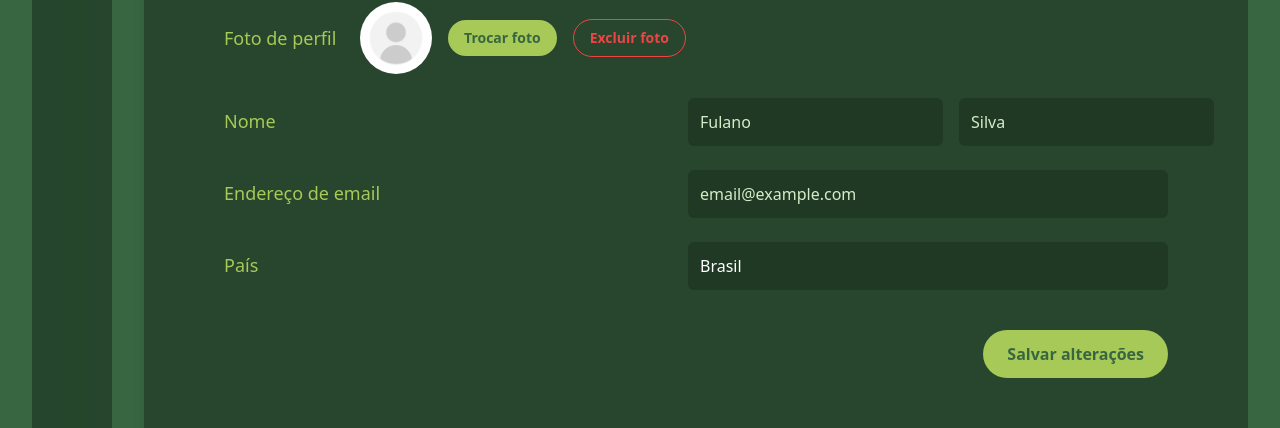
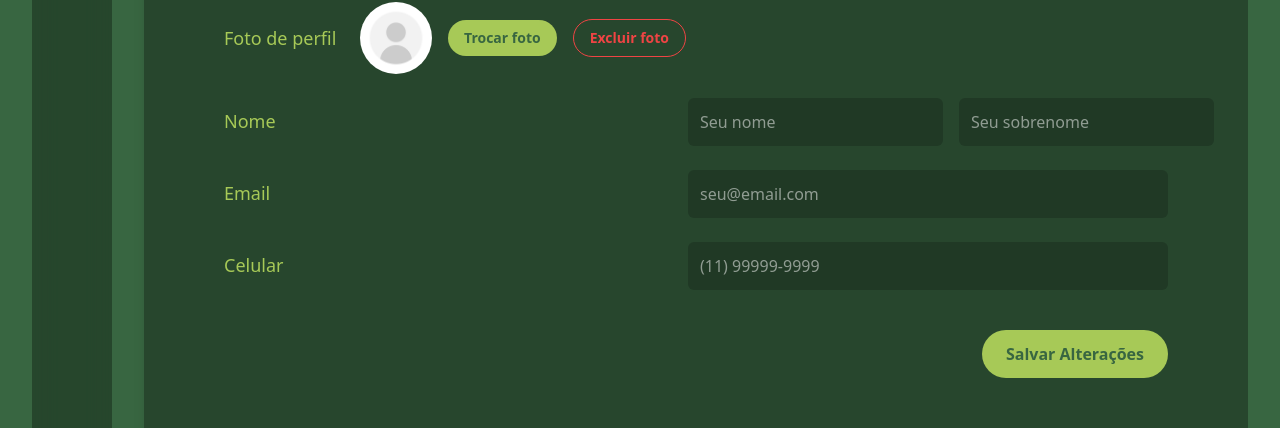
Before and after one commit to standbytheboy/gardenme, a React (Vite) app in the folder frontend/: page /perfil in a window 1280 px wide. Shown: the part 278-706 px from the top of the page. Built offline with nearby package versions, Linux system fonts and the light colour scheme; some icons are missing.

Commit message:
finishing crud about user

```diff
--- a/frontend/src/components/UserData.tsx
+++ b/frontend/src/components/UserData.tsx
@@ -2,25 +2,26 @@ import { useState, useRef, useEffect } from "react";
 import userProfilePic from "../assets/profile-picture-placeholder.jpg";
 import { getProfilePictureUrl } from "../utils/authUtils";
 
-
 const UserData = () => {
     const fileInputRef = useRef<HTMLInputElement>(null);
-    // Estados para os dados do usuário
     const [profilePic, setProfilePic] = useState<string | null>(getProfilePictureUrl() || userProfilePic);
     const [firstName, setFirstName] = useState("");
     const [lastName, setLastName] = useState("");
     const [email, setEmail] = useState("");
-    const [country, setCountry] = useState("Brasil");
+    const [celular, setCelular] = useState("");
     const [isAdmin, setIsAdmin] = useState(false);
+
+    // Estados para feedback
+    const [message, setMessage] = useState("");
+    const [isError, setIsError] = useState(false);
+    const [loading, setLoading] = useState(false);
 
     // Função para lidar com a troca de foto (upload)
     const handleTrocarFoto = () => {
         fileInputRef.current?.click();
     };
 
-    const handleFileChange = async (
-        event: React.ChangeEvent<HTMLInputElement>
-    ) => {
+    const handleFileChange = async (event: React.ChangeEvent<HTMLInputElement>) => {
         const file = event.target.files?.[0];
         if (!file) return;
 
@@ -38,23 +39,16 @@ const UserData = () => {
         try {
             const response = await fetch(`/api/usuarios/${idDoUsuario}/foto`, {
                 method: "POST",
-            headers: {
-            Authorization: `Bearer ${tokenDeAutenticacao}`,
-            },
+                headers: { Authorization: `Bearer ${tokenDeAutenticacao}` },
                 body: formData,
             });
-
             const data = await response.json();
-
             if (response.ok) {
                 alert("Foto de perfil atualizada com sucesso!");
-            // Salva apenas o caminho do arquivo no localStorage
                 localStorage.setItem("userProfilePic", data.caminho);
-            setProfilePic(getProfilePictureUrl()); // Usa a função utilitária para pegar a URL com timestamp
+                setProfilePic(getProfilePictureUrl());
             } else {
-            alert(
-            "Erro ao trocar a foto: " + (data.mensagem || "Erro desconhecido.")
-            );
+                alert("Erro ao trocar a foto: " + (data.mensagem || "Erro desconhecido."));
             }
         } catch (error) {
             console.error("Erro na requisição de upload:", error);
@@ -63,9 +57,7 @@ const UserData = () => {
     };
 
     const handleExcluirFoto = async () => {
-        if (!window.confirm("Deseja realmente excluir a foto de perfil?")) {
-        return;
-        }
+        if (!window.confirm("Deseja realmente excluir a foto de perfil?")) return;
 
         const idDoUsuario = localStorage.getItem("userId");
         const tokenDeAutenticacao = localStorage.getItem("userToken");
@@ -83,17 +75,13 @@ const UserData = () => {
                     Authorization: `Bearer ${tokenDeAutenticacao}`,
                 },
             });
-
             const data = await response.json();
-
             if (response.ok) {
                 alert("Foto excluída!");
                 localStorage.removeItem("userProfilePic");
-            setProfilePic(null); // Limpa a foto de perfil no estado
+                setProfilePic(null);
             } else {
-            alert(
-            "Erro ao excluir a foto: " + (data.mensagem || "Erro desconhecido.")
-            );
+                alert("Erro ao excluir a foto: " + (data.mensagem || "Erro desconhecido."));
             }
         } catch (error) {
             console.error("Erro na requisição de exclusão:", error);
@@ -101,69 +89,85 @@ const UserData = () => {
         }
     };
 
-    const handleSalvarAlteracoes = (e: React.FormEvent) => {
+    // Função para salvar as alterações dos dados do usuário
+    const handleSalvarAlteracoes = async (e: React.FormEvent) => {
         e.preventDefault();
-        alert("Funcionalidade Salvar Alterações não implementada.");
+        setMessage("");
+        setIsError(false);
+        setLoading(true);
+
+        const idDoUsuario = localStorage.getItem("userId");
+        const tokenDeAutenticacao = localStorage.getItem("userToken");
+
+        if (!idDoUsuario || !tokenDeAutenticacao) {
+            setMessage("Usuário não autenticado.");
+            setIsError(true);
+            setLoading(false);
+            return;
+        }
+
+        const dadosParaAtualizar = {
+            nome: firstName,
+            sobrenome: lastName,
+            email: email,
+            celular: celular,
         };
 
-    // useEffect para buscar dados do usuário
+        try {
+            const response = await fetch(`/api/usuarios/${idDoUsuario}`, {
+                method: "PUT",
+                headers: {
+                    "Content-Type": "application/json",
+                    Authorization: `Bearer ${tokenDeAutenticacao}`,
+                },
+                body: JSON.stringify(dadosParaAtualizar),
+            });
+
+            const data = await response.json();
+
+            if (response.ok) {
+                setMessage("Dados atualizados com sucesso!");
+                setIsError(false);
+            } else {
+                setMessage(data.mensagem || "Ocorreu um erro ao atualizar os dados.");
+                setIsError(true);
+            }
+        } catch (error) {
+            setMessage("Erro de conexão com o servidor. Tente novamente.");
+            setIsError(true);
+            console.error("Erro ao salvar alterações:", error);
+        } finally {
+            setLoading(false);
+        }
+    };
+
     useEffect(() => {
         const fetchUserData = async () => {
             const idDoUsuario = localStorage.getItem("userId");
             const tokenDeAutenticacao = localStorage.getItem("userToken");
-
-        if (!idDoUsuario || !tokenDeAutenticacao) {
-          console.error("Usuário não autenticado.");
-          return;
-        }
+            if (!idDoUsuario || !tokenDeAutenticacao) return;
 
             try {
                 const response = await fetch(`/api/usuarios/${idDoUsuario}`, {
-            method: "GET",
-            headers: {
-              "Content-Type": "application/json",
-              Authorization: `Bearer ${tokenDeAutenticacao}`,
-            },
+                    headers: { Authorization: `Bearer ${tokenDeAutenticacao}` },
                 });
-
                 if (response.ok) {
                     const userData = await response.json();
-            setFirstName(userData.nome);
-            setLastName(userData.sobrenome);
-            setEmail(userData.email);
+                    setFirstName(userData.nome || "");
+                    setLastName(userData.sobrenome || "");
+                    setEmail(userData.email || "");
+                    setCelular(userData.celular || "");
                     setIsAdmin(userData.is_admin);
-
                     if (userData.caminho_foto_perfil) {
-              localStorage.setItem(
-                "userProfilePic",
-                userData.caminho_foto_perfil
-              );
+                        localStorage.setItem("userProfilePic", userData.caminho_foto_perfil);
                         setProfilePic(getProfilePictureUrl());
                     }
-          } else {
-            console.error("Erro ao buscar dados do usuário:", response.status);
                 }
             } catch (error) {
-          console.error("Erro na requisição de dados do usuário:", error);
+                console.error("Erro ao buscar dados do usuário:", error);
             }
         };
-
         fetchUserData();
-    }, []);
-
-    // useEffect para atualizar a foto sempre que voltar para a página ou quando localStorage mudar
-    useEffect(() => {
-      const updatePhoto = () => {
-        setProfilePic(getProfilePictureUrl() || userProfilePic);
-      };
-
-      window.addEventListener("focus", updatePhoto);
-      window.addEventListener("storage", updatePhoto);
-
-      return () => {
-        window.removeEventListener("focus", updatePhoto);
-        window.removeEventListener("storage", updatePhoto);
-      };
     }, []);
 
   return (
@@ -218,69 +222,32 @@ const UserData = () => {
       </div>
 
       <div className="flex flex-col md:flex-row space-y-2 md:space-y-0 items-baseline justify-between">
-        <label
-          htmlFor="firstName"
-          className="text-lg text-[#A7C957] min-w-[120px]"
-        >
-          Nome
-        </label>
-        <div className="flex flex-col md:flex-row space-y-2 md:space-y-0 md:space-x-4 max-w-[30rem] flex-none">
-          <input
-            type="text"
-            id="firstName"
-            className="flex-1 p-3 rounded-md bg-[#00000030] w-[50vw] text-[#FFFFFF] placeholder-[#D4EDC8] focus:outline-none focus:ring-2 focus:ring-[#A7C957]"
-            value={firstName}
-            onChange={(e) => setFirstName(e.target.value)}
-            placeholder="Fulano"
-          />
-          <input
-            type="text"
-            id="lastName"
-            className="flex-1 p-3 rounded-md bg-[#00000030] text-[#FFFFFF] placeholder-[#D4EDC8] focus:outline-none focus:ring-2 focus:ring-[#A7C957]"
-            value={lastName}
-            onChange={(e) => setLastName(e.target.value)}
-            placeholder="Silva"
-          />
+                <label htmlFor="firstName" className="text-lg text-[#A7C957] min-w-[120px]">Nome</label>
+                <div className="flex flex-col md:flex-row space-y-2 md:space-y-0 md:space-x-4 max-w-[30rem] w-full">
+                    <input type="text" id="firstName" value={firstName} onChange={(e) => setFirstName(e.target.value)} placeholder="Seu nome" className="flex-1 p-3 rounded-md bg-[#00000030] text-white focus:outline-none focus:ring-2 focus:ring-[#A7C957]" />
+                    <input type="text" id="lastName" value={lastName} onChange={(e) => setLastName(e.target.value)} placeholder="Seu sobrenome" className="flex-1 p-3 rounded-md bg-[#00000030] text-white focus:outline-none focus:ring-2 focus:ring-[#A7C957]" />
                 </div>
             </div>
 
             <div className="flex flex-col md:flex-row space-y-2 md:space-y-0 items-baseline justify-between">
-        <label htmlFor="email" className="text-lg text-[#A7C957] min-w-[120px]">
-          Endereço de email
-        </label>
-        <input
-          type="email"
-          id="email"
-          className="p-3 rounded-md bg-[#00000030] text-[#FFFFFF] placeholder-[#D4EDC8] focus:outline-none focus:ring-2 focus:ring-[#A7C957] max-w-[30rem] w-full flex-none"
-          value={email}
-          onChange={(e) => setEmail(e.target.value)}
-          placeholder="email@example.com"
-        />
+                <label htmlFor="email" className="text-lg text-[#A7C957] min-w-[120px]">Email</label>
+                <input type="email" id="email" value={email} onChange={(e) => setEmail(e.target.value)} placeholder="seu@email.com" className="p-3 rounded-md bg-[#00000030] text-white focus:outline-none focus:ring-2 focus:ring-[#A7C957] max-w-[30rem] w-full" />
             </div>
 
             <div className="flex flex-col md:flex-row space-y-2 md:space-y-0 items-baseline justify-between">
-        <label
-          htmlFor="country"
-          className="text-lg text-[#A7C957] min-w-[120px]"
-        >
-          País
-        </label>
-        <input
-          type="text"
-          id="country"
-          className="p-3 rounded-md bg-[#00000030] text-[#FFFFFF] placeholder-[#D4EDC8] focus:outline-none focus:ring-2 focus:ring-[#A7C957] max-w-[30rem] w-full flex-none"
-          value={country}
-          onChange={(e) => setCountry(e.target.value)}
-          placeholder="Brasil"
-        />
+                <label htmlFor="celular" className="text-lg text-[#A7C957] min-w-[120px]">Celular</label>
+                <input type="tel" id="celular" value={celular} onChange={(e) => setCelular(e.target.value)} placeholder="(11) 99999-9999" className="p-3 rounded-md bg-[#00000030] text-white focus:outline-none focus:ring-2 focus:ring-[#A7C957] max-w-[30rem] w-full" />
             </div>
 
+            {message && (
+                <p className={`text-center font-semibold ${isError ? 'text-red-400' : 'text-green-400'}`}>
+                    {message}
+                </p>
+            )}
+
             <div className="flex justify-end pt-4">
-        <button
-          type="submit"
-          className="bg-[#A7C957] text-[#386641] py-3 px-6 rounded-full font-semibold hover:opacity-90 transition-opacity"
-        >
-          Salvar alterações
+                <button type="submit" disabled={loading} className="bg-[#A7C957] text-[#386641] py-3 px-6 rounded-full font-semibold hover:opacity-90 transition-opacity disabled:opacity-50 disabled:cursor-not-allowed">
+                    {loading ? 'Salvando...' : 'Salvar Alterações'}
                 </button>
             </div>
         </form>
```
Lines whose indentation alone changed are shown as unchanged.
